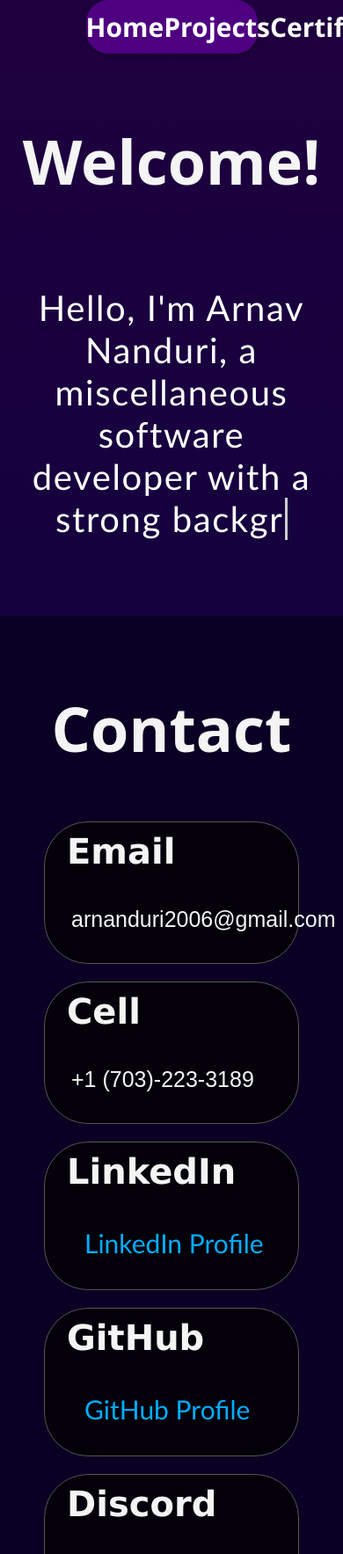
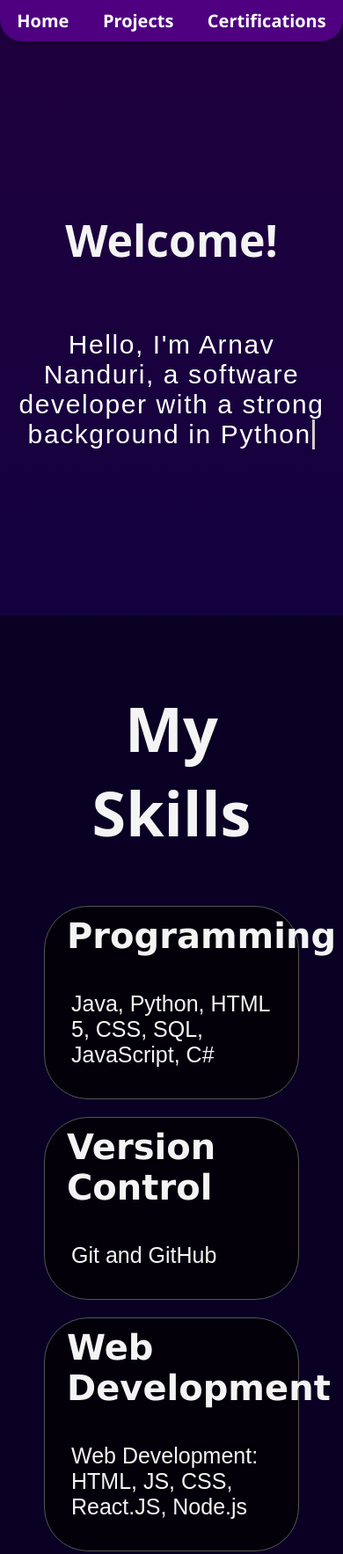
Before and after one commit to XHellMaster/Website, a plain HTML site: page index.html in a window 390 px wide. Shown: the top 1767 px of the page at 88% size. Drawn offline with Linux system fonts and the light colour scheme.

Commit message:
Added Skills, new Animation, and some mobile support
Added Skills, new Animation, and some mobile support

```diff
--- a/certifications.css
+++ b/certifications.css
@@ -15,12 +15,12 @@ body {
     justify-content: space-around;
     position: fixed;
     top: 0;
-    left: 25%;
-    width: 50%;
+    left: 0;
+    width: 100%;
     background-color: rgb(78, 0, 129);
     color: white;
     padding: 10px 0;
-    border-radius: 25px 25px 25px 25px;
+    border-radius: 0 0 25px 25px;
     box-shadow: 0 2px 5px rgba(0, 0, 0, 0.3);
     z-index: 100;
 }
@@ -28,10 +28,11 @@ body {
 #navbar a {
     color: white;
     text-decoration: none;
-    font-size: 30px;
+    font-size: 3vw;
     font-weight: 900;
     font-family: 'Segoe UI', Tahoma, Geneva, Verdana, sans-serif;
 }
+
 
 section {
     margin: 80px 50px 50px;
@@ -83,3 +84,30 @@ section {
     font-size: 40px;
     font-family: Verdana, Geneva, Tahoma, sans-serif;
 }
+
+
+@media (min-width: 768px) {
+    #navbar {
+        left: 25%;
+        width: 50%;
+        border-radius: 25px 25px 25px 25px;
+    }
+
+    #navbar a {
+        font-size: 30px;
+    }
+}
+
+@media screen and (max-width: 768px) {
+    body #navbar a {
+        font-size: 20px;
+    }
+
+    body .type h1.welcome {
+        font-size: 50px;
+    }
+
+    body .type p {
+        font-size: 30px;
+    }
+}
--- a/index.html
+++ b/index.html
@@ -2,9 +2,9 @@
 <html lang="en">
 <head>
   <meta charset="UTF-8">
-  <meta name="viewport" content="width=device-width, initial-scale=1.0">
   <title>Arnav Nanduri</title>
   <link rel="stylesheet" href="styles.css">
+  <meta name="viewport" content="width=device-width, initial-scale=1.0">
 </head>
 <body>
   <header>
@@ -18,13 +18,36 @@
     <h1 class="welcome">Welcome!</h1>
     <p><span class="typed-text"></span><span class="cursor">&nbsp;</span></p>
   </div>
+  <section id="skills">
+    <h1 class="title">My Skills</h1>
+    <div class="project">
+      <h3>Programming</h3>
+      <p>Java, Python, HTML 5, CSS, SQL, JavaScript, C#</p>
 
+    </div>
+    <div class="project">
+      <h3>Version Control</h3>
+      <p>Git and GitHub</p>
+    </div>
+    <div class="project">
+      <h3>Web Development</h3>
+      <p>Web Development: HTML, JS, CSS, React.JS, Node.js</p>
+    </div>
+    <div class="project">
+      <h3>Game Modding</h3>
+      <p>Discord.py API, Minecraft Forge API, Spigot API</p>
+    </div>
+    <div class="project">
+      <h3>Game Development</h3>
+      <p>Unity, both 2D and 3D</p>
+    </div>
   </section>
   <section id="contact">
     <h1 class="title">Contact</h1>
     <div class="project">
       <h3>Email</h3>
       <p>arnanduri2006@gmail.com</p>
+
     </div>
     <div class="project">
       <h3>Cell</h3>
--- a/main.js
+++ b/main.js
@@ -2,17 +2,17 @@ class Typer {
     constructor(typedTextSpan, cursorSpan) {
       this.typedTextSpan = typedTextSpan;
       this.cursorSpan = cursorSpan;
-      this.textArray = ["Hello, I'm Arnav Nanduri, a miscellaneous software developer with a strong background in Python, Java, SQL, C#, and web development!",
+      this.textArray = ["Hello, I'm Arnav Nanduri, a software developer with a strong background in Python, Java, SQL, C#, and web development!",
        "New here? Check out some of my projects.",
        "Need to commission something? Contact me!"
     ];
       this.typingDelay = 50;
-      this.erasingDelay = 20;
-      this.newTextDelay = 2000;
+      this.erasingDelay = 15;
+      this.newTextDelay = 3000;
       this.textArrayIndex = 0;
       this.charIndex = 0;
-      this.typing = true;
-      this.blinkingCursor();
+      this.cursorInterval = null;
+      this.blinkingCursor(true);
       this.type();
     }
 
@@ -22,28 +22,38 @@ class Typer {
         this.charIndex++;
         setTimeout(() => this.type(), this.typingDelay);
       } else {
-        this.typing = false;
-        setTimeout(() => this.erase(), this.newTextDelay);
+        this.blinkingCursor(false);
+        this.fadeOut();
       }
     }
 
-    erase() {
-      if (this.charIndex > 0) {
-        this.typedTextSpan.textContent = this.textArray[this.textArrayIndex].substring(0, this.charIndex - 1);
-        this.charIndex--;
-        setTimeout(() => this.erase(), this.erasingDelay);
-      } else {
-        this.typing = true;
+    fadeOut() {
+        this.typedTextSpan.style.transition = 'opacity 2s';
+        this.typedTextSpan.style.opacity = '0';
+        setTimeout(() => this.newText(), this.newTextDelay);
+    }
+
+    newText() {
+        this.typedTextSpan.style.transition = 'none';
+        this.typedTextSpan.style.opacity = '1';
         this.textArrayIndex++;
         if (this.textArrayIndex >= this.textArray.length) this.textArrayIndex = 0;
-        setTimeout(() => this.type(), this.typingDelay + 1100);
-      }
+        this.typedTextSpan.textContent = '';
+        this.charIndex = 0;
+        this.blinkingCursor(true);
+        this.type();
     }
 
-    blinkingCursor() {
-      setInterval(() => {
-        this.cursorSpan.style.opacity = this.cursorSpan.style.opacity == '0' ? '1' : '0';
-      }, 500);
+    blinkingCursor(isBlinking) {
+      if (isBlinking) {
+        this.cursorSpan.style.opacity = '1';
+        this.cursorInterval = setInterval(() => {
+          this.cursorSpan.style.opacity = this.cursorSpan.style.opacity == '0' ? '1' : '0';
+        }, 500);
+      } else {
+        clearInterval(this.cursorInterval);
+        this.cursorSpan.style.opacity = '0';
+      }
     }
   }
 
--- a/projects.css
+++ b/projects.css
@@ -15,12 +15,12 @@ body {
     justify-content: space-around;
     position: fixed;
     top: 0;
-    left: 25%;
-    width: 50%;
+    left: 0;
+    width: 100%;
     background-color: rgb(78, 0, 129);
     color: white;
     padding: 10px 0;
-    border-radius: 25px 25px 25px 25px;
+    border-radius: 0 0 25px 25px;
     box-shadow: 0 2px 5px rgba(0, 0, 0, 0.3);
     z-index: 100;
 }
@@ -28,10 +28,11 @@ body {
 #navbar a {
     color: white;
     text-decoration: none;
-    font-size: 30px;
+    font-size: 3vw;
     font-weight: 900;
     font-family: 'Segoe UI', Tahoma, Geneva, Verdana, sans-serif;
 }
+
 
 section {
     margin: 80px 50px 50px;
@@ -84,3 +85,29 @@ section {
 .project a:hover {
     text-decoration: underline;
 }
+
+
+@media (min-width: 768px) {
+    #navbar {
+        left: 25%;
+        width: 50%;
+        border-radius: 25px 25px 25px 25px;
+    }
+
+    #navbar a {
+        font-size: 30px;
+    }
+}
+@media screen and (max-width: 768px) {
+    body #navbar a {
+        font-size: 20px;
+    }
+
+    body .type h1.welcome {
+        font-size: 50px;
+    }
+
+    body .type p {
+        font-size: 30px;
+    }
+}
--- a/styles.css
+++ b/styles.css
@@ -15,12 +15,12 @@ body {
     justify-content: space-around;
     position: fixed;
     top: 0;
-    left: 25%;
-    width: 50%;
+    left: 0;
+    width: 100%;
     background-color: rgb(78, 0, 129);
     color: white;
     padding: 10px 0;
-    border-radius: 25px 25px 25px 25px;
+    border-radius: 0 0 25px 25px;
     box-shadow: 0 2px 5px rgba(0, 0, 0, 0.3);
     z-index: 100;
 }
@@ -28,7 +28,7 @@ body {
 #navbar a {
     color: white;
     text-decoration: none;
-    font-size: 30px;
+    font-size: 3vw;
     font-weight: 900;
     font-family: 'Segoe UI', Tahoma, Geneva, Verdana, sans-serif;
 }
@@ -55,15 +55,14 @@ section {
 }
 
 .type p {
-    font-size: 40px;
-    font-family:'Gill Sans', 'Gill Sans MT', Calibri, 'Trebuchet MS', sans-serif;
-    padding: 0.5rem;
+    font-size: 4vw;
+    padding: 1vw;
     font-weight: bold;
     letter-spacing: 0.1rem;
     text-align: center;
     overflow: hidden;
-    padding-left: 30px;
-    padding-right: 30px;
+    padding-left: 10px;
+    padding-right: 10px;
 }
 
 .type p span.typed-text {
@@ -134,3 +133,45 @@ section {
     font-family: system-ui, -apple-system, BlinkMacSystemFont, 'Segoe UI', Roboto, Oxygen, Ubuntu, Cantarell, 'Open Sans', 'Helvetica Neue', sans-serif;
     text-align: center;
 }
+
+@media (min-width: 769px) {
+    #navbar {
+        left: 25%;
+        width: 50%;
+        border-radius: 25px 25px 25px 25px;
+    }
+
+    #navbar a {
+        font-size: 30px;
+    }
+    .type p {
+        font-size: 40px;
+        padding-left: 30px;
+        padding-right: 30px;
+    }
+}
+@media screen and (max-width: 768px) {
+    #navbar a {
+        font-size: 20px;
+    }
+
+    .type h1.welcome {
+        font-size: 50px;
+    }
+
+    .type p {
+        font-size: 30px;
+    }
+
+    #contact .project h3 {
+        font-size: 30px;
+    }
+
+    #contact .project p {
+        font-size: 20px;
+    }
+
+    #contact .project a {
+        font-size: 20px;
+    }
+}
```
Also changed, not shown: certifications.html (+1 -1 lines), projects.html (+1 -1 lines).
